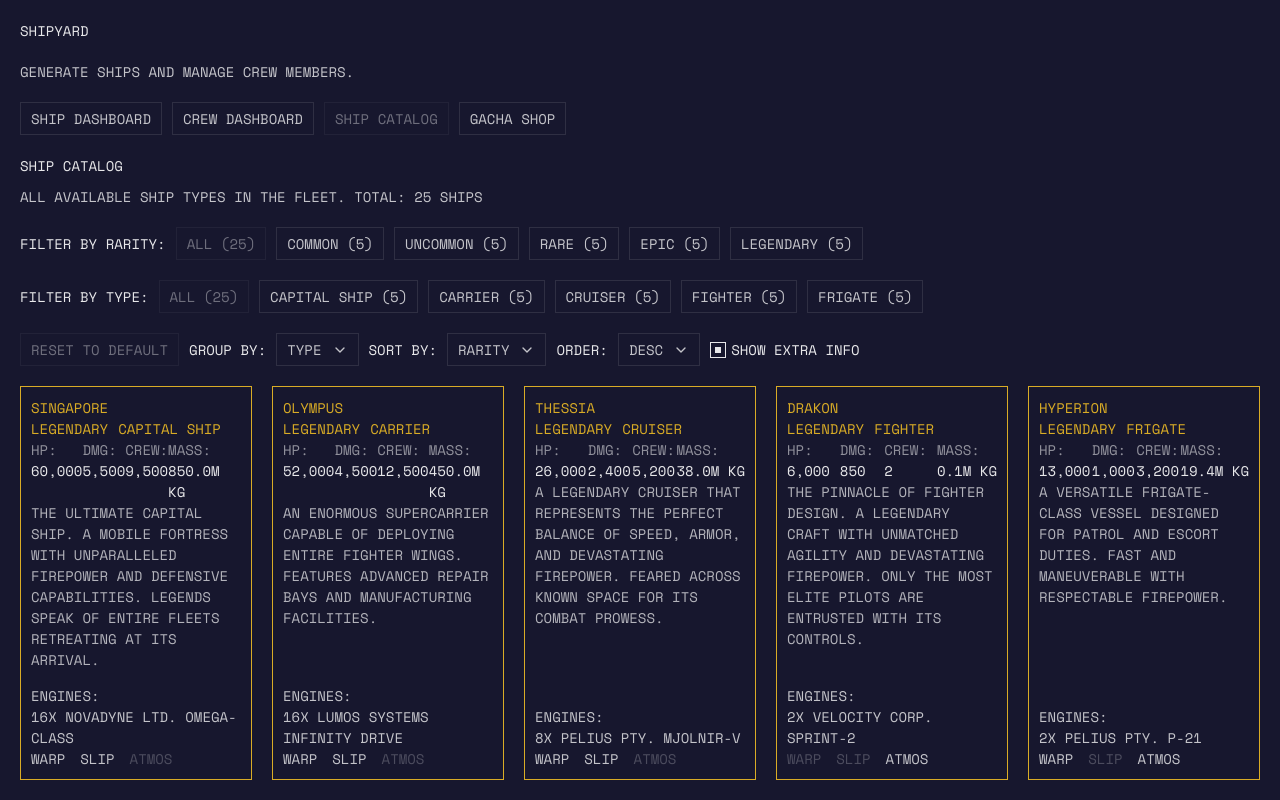
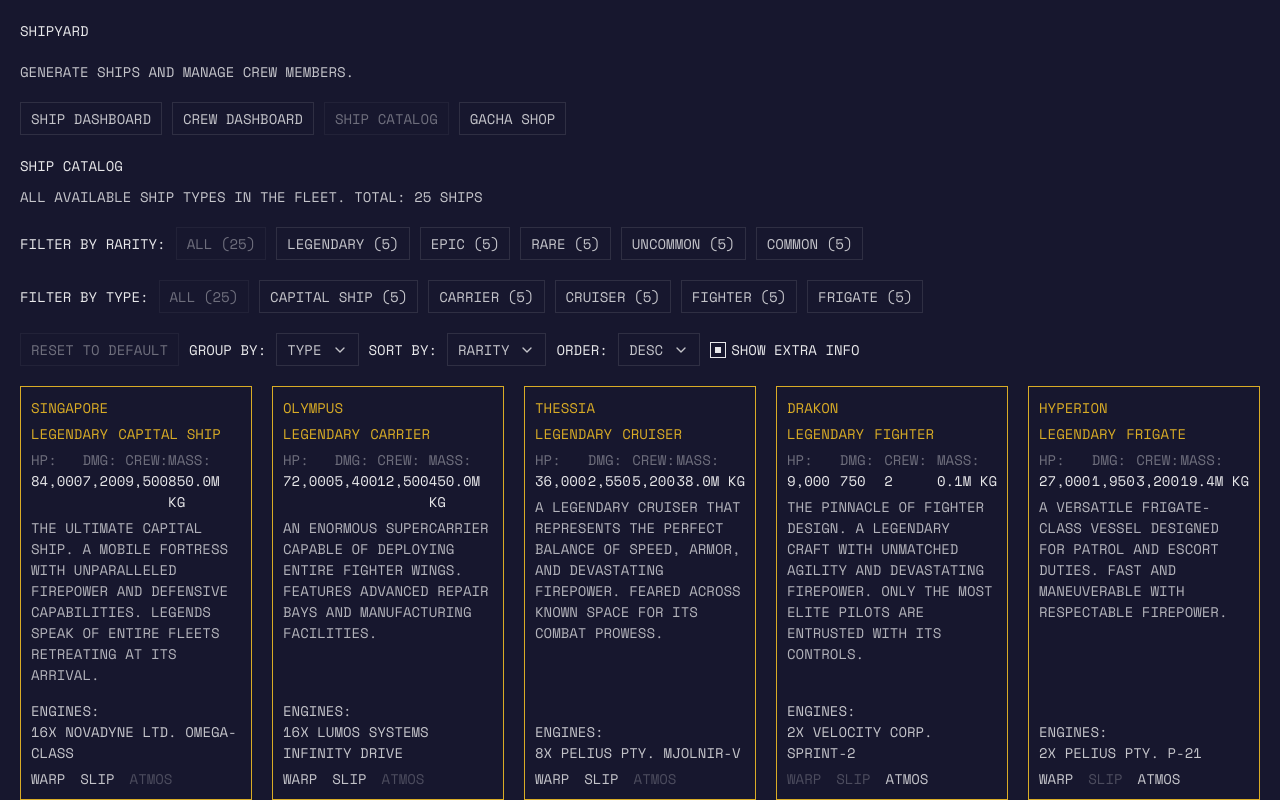
Before and after one commit to mreed4/shipyard, a React (Vite) app: page /catalog in a window 1280 px wide. Shown: the top 800 px of the page. Built offline with nearby package versions, Linux system fonts and the light colour scheme.

Commit message:
Refactor rarity and ship type systems: remove stat multipliers from rarity tiers, implement base stats and multipliers for ship types, and update reward calculations for missions.

```diff
--- a/src/_game/data/raritySystem.js
+++ b/src/_game/data/raritySystem.js
@@ -2,31 +2,26 @@ export const rarityTiers = {
   common: {
     name: "Common",
     dropRate: 0.5,
-    statMultiplier: 1.0,
     crewGradeWeights: { F: 0.4, D: 0.4, C: 0.2, B: 0, A: 0, S: 0 },
   },
   uncommon: {
     name: "Uncommon",
     dropRate: 0.3,
-    statMultiplier: 1.2,
     crewGradeWeights: { F: 0.2, D: 0.3, C: 0.3, B: 0.2, A: 0, S: 0 },
   },
   rare: {
     name: "Rare",
     dropRate: 0.15,
-    statMultiplier: 1.5,
     crewGradeWeights: { F: 0, D: 0.2, C: 0.3, B: 0.3, A: 0.2, S: 0 },
   },
   epic: {
     name: "Epic",
     dropRate: 0.04,
-    statMultiplier: 2.0,
     crewGradeWeights: { F: 0, D: 0, C: 0.2, B: 0.3, A: 0.4, S: 0.1 },
   },
   legendary: {
     name: "Legendary",
     dropRate: 0.01,
-    statMultiplier: 3.0,
     crewGradeWeights: { F: 0, D: 0, C: 0, B: 0.2, A: 0.5, S: 0.3 },
   },
 };
--- a/src/components/ShipCatalog.css
+++ b/src/components/ShipCatalog.css
@@ -106,6 +106,7 @@
 .ship-card-header {
   display: flex;
   flex-direction: column;
+  gap: 5px;
 }
 
 .ship-name {
@@ -139,7 +140,7 @@
 }
 
 .stat-label {
-  opacity: 0.7;
+  opacity: 0.5;
 }
 
 .stat-value {
@@ -152,6 +153,12 @@
 
 .ship-info p {
   margin: 0;
+}
+
+.ship-engines {
+  display: flex;
+  flex-direction: column;
+  gap: 5px;
 }
 
 .ship-engines p {
--- a/src/components/ShipCatalog.jsx
+++ b/src/components/ShipCatalog.jsx
@@ -103,11 +103,13 @@ export default function ShipCatalog() {
             <button className={filterRarity === "all" ? "active" : ""} onClick={() => setFilterRarity("all")}>
               All ({rarityCounts.all})
             </button>
-            {Object.entries(rarityTiers).map(([key, tier]) => (
-              <button key={key} className={`${filterRarity === key ? "active" : ""} rarity-${key}`} onClick={() => setFilterRarity(key)}>
-                {tier.name} ({rarityCounts[key]})
-              </button>
-            ))}
+            {Object.entries(rarityTiers)
+              .map(([key, tier]) => (
+                <button key={key} className={`${filterRarity === key ? "active" : ""} rarity-${key}`} onClick={() => setFilterRarity(key)}>
+                  {tier.name} ({rarityCounts[key]})
+                </button>
+              ))
+              .reverse()}
           </div>
         </div>
 
--- a/src/data/shipTypes.js
+++ b/src/data/shipTypes.js
@@ -1,3 +1,24 @@
+// Base stats for each ship type (common rarity)
+const baseShipStats = {
+  Fighter: { baseHitPoints: 3000, baseDamageOutput: 250 },
+  Frigate: { baseHitPoints: 9000, baseDamageOutput: 650 },
+  Cruiser: { baseHitPoints: 12000, baseDamageOutput: 850 },
+  Carrier: { baseHitPoints: 24000, baseDamageOutput: 1800 },
+  "Capital Ship": { baseHitPoints: 28000, baseDamageOutput: 2400 },
+};
+
+const rarityMultipliers = {
+  common: 1.0,
+  uncommon: 1.2,
+  rare: 1.5,
+  epic: 2.0,
+  legendary: 3.0,
+};
+
+// Helper functions to calculate stats
+const calculateHitpoints = (shipType, rarity) => baseShipStats[shipType].baseHitPoints * rarityMultipliers[rarity];
+const calculateDamage = (shipType, rarity) => baseShipStats[shipType].baseDamageOutput * rarityMultipliers[rarity];
+
 export const shipTypes = {
   Retion: {
     name: "Retion",
@@ -23,9 +44,8 @@ export const shipTypes = {
     },
     specialFeatures: [],
     __gameData: {
-      baseHitPoints: 12000,
-      baseDamageOutput: 850,
-      // TODO: Implement star/upgrade system for stat progression
+      baseHitPoints: calculateHitpoints("Cruiser", "common"),
+      baseDamageOutput: calculateDamage("Cruiser", "common"),
     },
   },
 
@@ -68,9 +88,8 @@ export const shipTypes = {
     },
     specialFeatures: [],
     __gameData: {
-      baseHitPoints: 28000,
-      baseDamageOutput: 2400,
-      // TODO: Implement star/upgrade system for stat progression
+      baseHitPoints: calculateHitpoints("Capital Ship", "common"),
+      baseDamageOutput: calculateDamage("Capital Ship", "common"),
     },
   },
 
@@ -98,9 +117,8 @@ export const shipTypes = {
     },
     specialFeatures: [],
     __gameData: {
-      baseHitPoints: 45000,
-      baseDamageOutput: 3500,
-      // TODO: Implement star/upgrade system for stat progression
+      baseHitPoints: calculateHitpoints("Capital Ship", "rare"),
+      baseDamageOutput: calculateDamage("Capital Ship", "rare"),
     },
   },
 
@@ -143,9 +161,8 @@ export const shipTypes = {
     },
     specialFeatures: [],
     __gameData: {
-      baseHitPoints: 24000,
-      baseDamageOutput: 1800,
-      // TODO: Implement star/upgrade system for stat progression
+      baseHitPoints: calculateHitpoints("Carrier", "common"),
+      baseDamageOutput: calculateDamage("Carrier", "common"),
     },
   },
 
@@ -173,9 +190,8 @@ export const shipTypes = {
     },
     specialFeatures: [],
     __gameData: {
-      baseHitPoints: 13000,
-      baseDamageOutput: 1000,
-      // TODO: Implement star/upgrade system for stat progression
+      baseHitPoints: calculateHitpoints("Frigate", "legendary"),
+      baseDamageOutput: calculateDamage("Frigate", "legendary"),
     },
   },
 
@@ -206,9 +222,8 @@ export const shipTypes = {
     },
     specialFeatures: [],
     __gameData: {
-      baseHitPoints: 3000,
-      baseDamageOutput: 250,
-      // TODO: Implement star/upgrade system for stat progression
+      baseHitPoints: calculateHitpoints("Fighter", "common"),
+      baseDamageOutput: calculateDamage("Fighter", "common"),
     },
   },
 
@@ -241,9 +256,8 @@ export const shipTypes = {
     },
     specialFeatures: [],
     __gameData: {
-      baseHitPoints: 6000,
-      baseDamageOutput: 850,
-      // TODO: Implement star/upgrade system for stat progression
+      baseHitPoints: calculateHitpoints("Fighter", "legendary"),
+      baseDamageOutput: calculateDamage("Fighter", "legendary"),
     },
   },
 
@@ -271,9 +285,8 @@ export const shipTypes = {
     },
     specialFeatures: [],
     __gameData: {
-      baseHitPoints: 4500,
-      baseDamageOutput: 350,
-      // TODO: Implement star/upgrade system for stat progression
+      baseHitPoints: calculateHitpoints("Frigate", "epic"),
+      baseDamageOutput: calculateDamage("Frigate", "epic"),
     },
   },
 
@@ -305,9 +318,8 @@ export const shipTypes = {
     },
     specialFeatures: [],
     __gameData: {
-      baseHitPoints: 3500,
-      baseDamageOutput: 400,
-      // TODO: Implement star/upgrade system for stat progression
+      baseHitPoints: calculateHitpoints("Fighter", "uncommon"),
+      baseDamageOutput: calculateDamage("Fighter", "uncommon"),
     },
   },
 
@@ -335,9 +347,8 @@ export const shipTypes = {
     },
     specialFeatures: [],
     __gameData: {
-      baseHitPoints: 9000,
-      baseDamageOutput: 650,
-      // TODO: Implement star/upgrade system for stat progression
+      baseHitPoints: calculateHitpoints("Frigate", "common"),
+      baseDamageOutput: calculateDamage("Frigate", "common"),
     },
   },
 
@@ -365,9 +376,8 @@ export const shipTypes = {
     },
     specialFeatures: [],
     __gameData: {
-      baseHitPoints: 15000,
-      baseDamageOutput: 1100,
-      // TODO: Implement star/upgrade system for stat progression
+      baseHitPoints: calculateHitpoints("Cruiser", "uncommon"),
+      baseDamageOutput: calculateDamage("Cruiser", "uncommon"),
     },
   },
 
@@ -395,9 +405,8 @@ export const shipTypes = {
     },
     specialFeatures: [],
     __gameData: {
-      baseHitPoints: 26000,
-      baseDamageOutput: 2400,
-      // TODO: Implement star/upgrade system for stat progression
+      baseHitPoints: calculateHitpoints("Cruiser", "legendary"),
+      baseDamageOutput: calculateDamage("Cruiser", "legendary"),
     },
   },
 
@@ -425,9 +434,8 @@ export const shipTypes = {
     },
     specialFeatures: [],
     __gameData: {
-      baseHitPoints: 32000,
-      baseDamageOutput: 2800,
-      // TODO: Implement star/upgrade system for stat progression
+      baseHitPoints: calculateHitpoints("Carrier", "uncommon"),
+      baseDamageOutput: calculateDamage("Carrier", "uncommon"),
     },
   },
 
@@ -455,9 +463,8 @@ export const shipTypes = {
     },
     specialFeatures: [],
     __gameData: {
-      baseHitPoints: 52000,
-      baseDamageOutput: 4500,
-      // TODO: Implement star/upgrade system for stat progression
+      baseHitPoints: calculateHitpoints("Carrier", "legendary"),
+      baseDamageOutput: calculateDamage("Carrier", "legendary"),
     },
   },
 
@@ -485,9 +492,8 @@ export const shipTypes = {
     },
     specialFeatures: [],
     __gameData: {
-      baseHitPoints: 48000,
-      baseDamageOutput: 4200,
-      // TODO: Implement star/upgrade system for stat progression
+      baseHitPoints: calculateHitpoints("Capital Ship", "epic"),
+      baseDamageOutput: calculateDamage("Capital Ship", "epic"),
     },
   },
 
@@ -520,9 +526,8 @@ export const shipTypes = {
     },
     specialFeatures: [],
     __gameData: {
-      baseHitPoints: 4200,
-      baseDamageOutput: 550,
-      // TODO: Implement star/upgrade system for stat progression
+      baseHitPoints: calculateHitpoints("Fighter", "rare"),
+      baseDamageOutput: calculateDamage("Fighter", "rare"),
     },
   },
 
@@ -550,9 +555,8 @@ export const shipTypes = {
     },
     specialFeatures: [],
     __gameData: {
-      baseHitPoints: 10500,
-      baseDamageOutput: 780,
-      // TODO: Implement star/upgrade system for stat progression
+      baseHitPoints: calculateHitpoints("Frigate", "uncommon"),
+      baseDamageOutput: calculateDamage("Frigate", "uncommon"),
     },
   },
 
@@ -580,9 +584,8 @@ export const shipTypes = {
     },
     specialFeatures: [],
     __gameData: {
-      baseHitPoints: 22000,
-      baseDamageOutput: 1900,
-      // TODO: Implement star/upgrade system for stat progression
+      baseHitPoints: calculateHitpoints("Cruiser", "rare"),
+      baseDamageOutput: calculateDamage("Cruiser", "rare"),
     },
   },
 
@@ -610,9 +613,8 @@ export const shipTypes = {
     },
     specialFeatures: [],
     __gameData: {
-      baseHitPoints: 19000,
-      baseDamageOutput: 1400,
-      // TODO: Implement star/upgrade system for stat progression
+      baseHitPoints: calculateHitpoints("Carrier", "epic"),
+      baseDamageOutput: calculateDamage("Carrier", "epic"),
     },
   },
 
@@ -640,9 +642,8 @@ export const shipTypes = {
     },
     specialFeatures: [],
     __gameData: {
-      baseHitPoints: 38000,
-      baseDamageOutput: 3200,
-      // TODO: Implement star/upgrade system for stat progression
+      baseHitPoints: calculateHitpoints("Capital Ship", "uncommon"),
+      baseDamageOutput: calculateDamage("Capital Ship", "uncommon"),
     },
   },
 
@@ -672,9 +673,8 @@ export const shipTypes = {
     },
     specialFeatures: [],
     __gameData: {
-      baseHitPoints: 5500,
-      baseDamageOutput: 800,
-      // TODO: Implement star/upgrade system for stat progression
+      baseHitPoints: calculateHitpoints("Fighter", "epic"),
+      baseDamageOutput: calculateDamage("Fighter", "epic"),
     },
   },
 
@@ -704,9 +704,8 @@ export const shipTypes = {
     },
     specialFeatures: [],
     __gameData: {
-      baseHitPoints: 11500,
-      baseDamageOutput: 820,
-      // TODO: Implement star/upgrade system for stat progression
+      baseHitPoints: calculateHitpoints("Frigate", "rare"),
+      baseDamageOutput: calculateDamage("Frigate", "rare"),
     },
   },
 
@@ -734,9 +733,8 @@ export const shipTypes = {
     },
     specialFeatures: [],
     __gameData: {
-      baseHitPoints: 25000,
-      baseDamageOutput: 2200,
-      // TODO: Implement star/upgrade system for stat progression
+      baseHitPoints: calculateHitpoints("Cruiser", "epic"),
+      baseDamageOutput: calculateDamage("Cruiser", "epic"),
     },
   },
 
@@ -764,9 +762,8 @@ export const shipTypes = {
     },
     specialFeatures: [],
     __gameData: {
-      baseHitPoints: 20000,
-      baseDamageOutput: 1600,
-      // TODO: Implement star/upgrade system for stat progression
+      baseHitPoints: calculateHitpoints("Carrier", "rare"),
+      baseDamageOutput: calculateDamage("Carrier", "rare"),
     },
   },
 
@@ -794,9 +791,8 @@ export const shipTypes = {
     },
     specialFeatures: [],
     __gameData: {
-      baseHitPoints: 60000,
-      baseDamageOutput: 5500,
-      // TODO: Implement star/upgrade system for stat progression
+      baseHitPoints: calculateHitpoints("Capital Ship", "legendary"),
+      baseDamageOutput: calculateDamage("Capital Ship", "legendary"),
     },
   },
 };
```
Also changed, not shown: src/_game/functions/rewards.js (+3 -13 lines).
